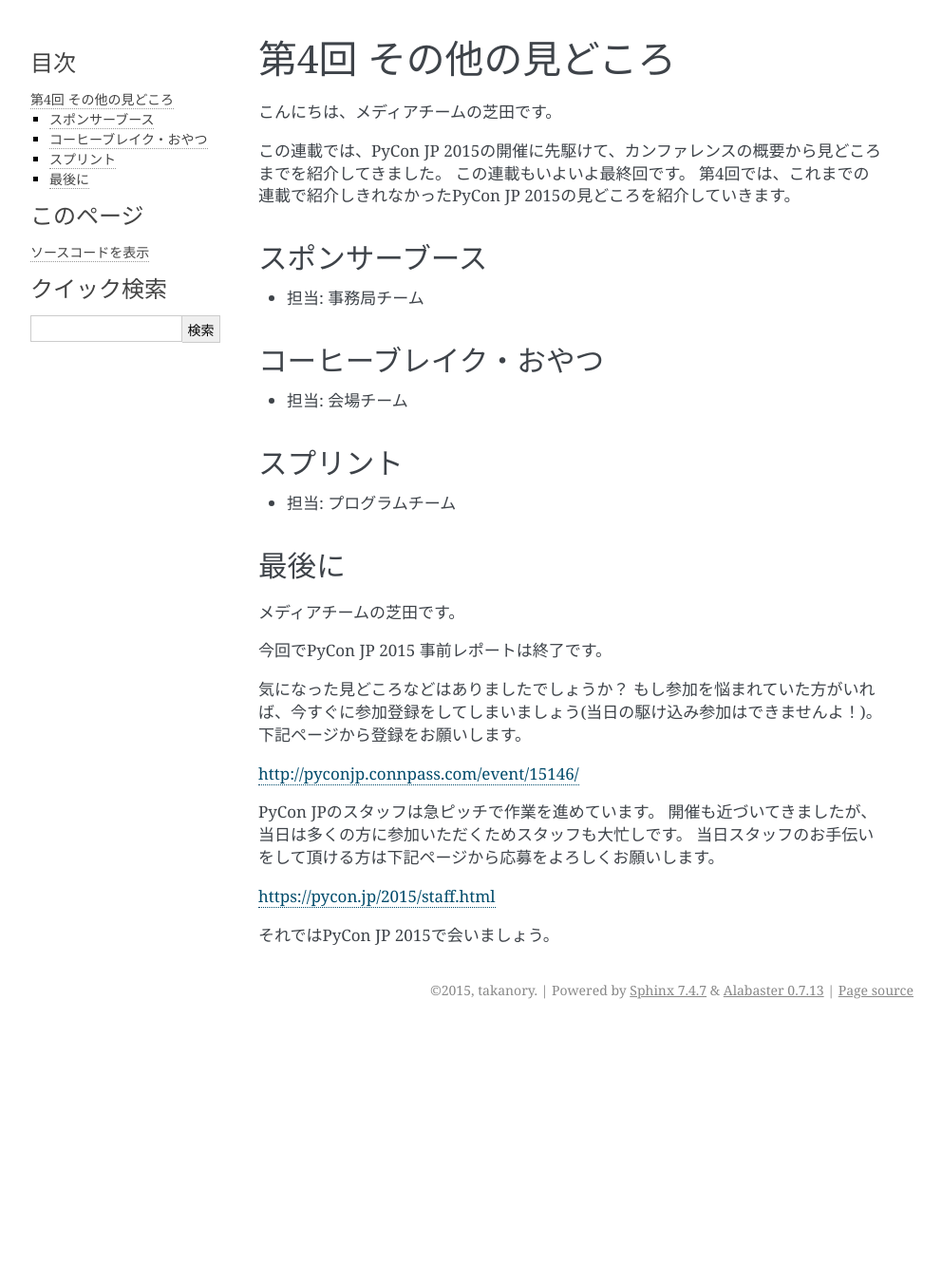
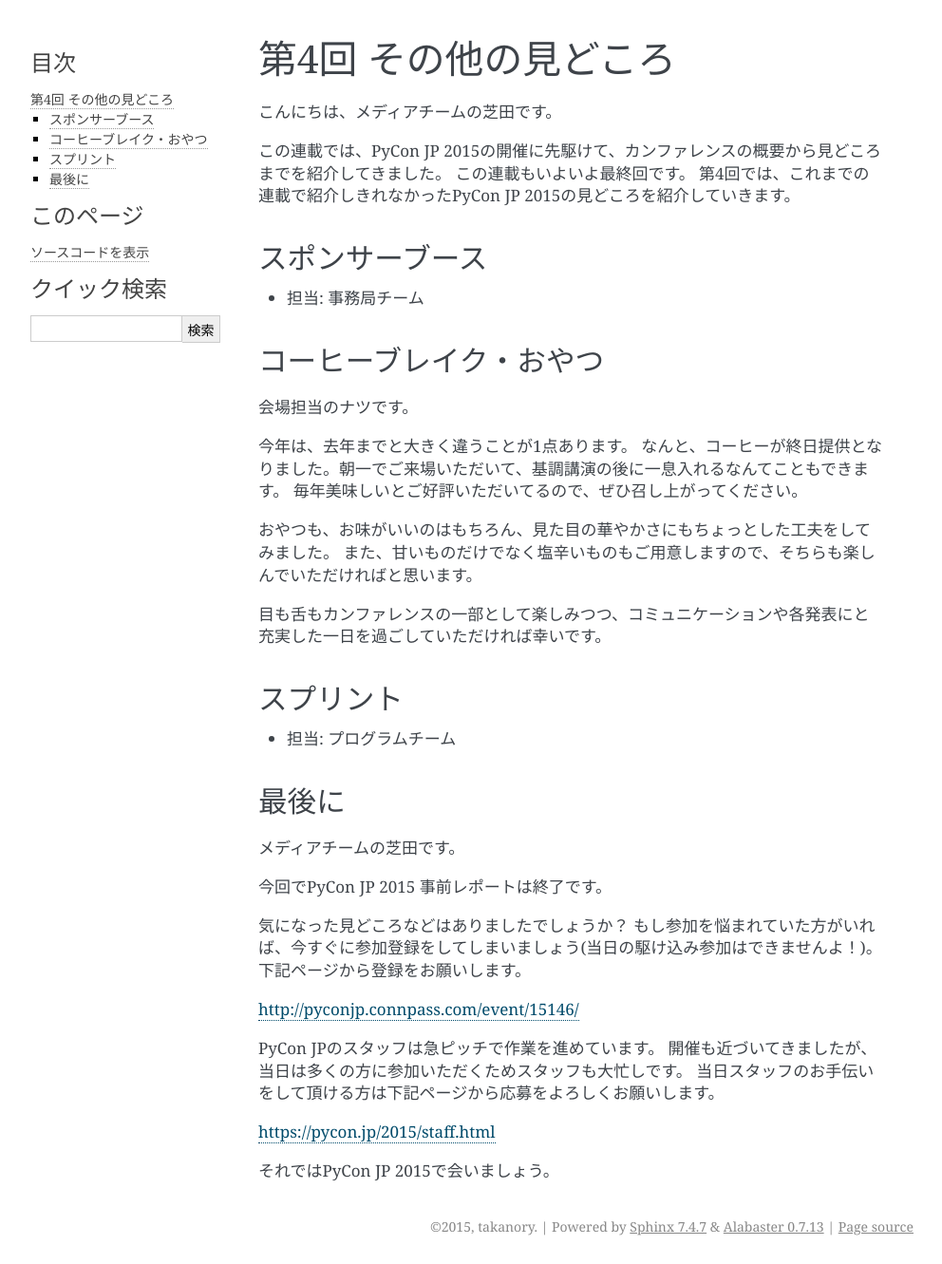
Before and after one commit to pyconjp/reports2015, a Sphinx documentation site: the page built from source/04_others.rst, in a window 1280 px wide. Shown: the whole page at 95% size, without its empty margins (148-1140 px from the left). Built offline with Sphinx 7.4.7, drawn with Linux system fonts in a browser that asks for light colours; before the commit the page ends 1082 px from its top, so only the background shows below that.

Commit message:
コーヒーブレイク部分を追加

```diff
--- a/source/04_others.rst
+++ b/source/04_others.rst
@@ -15,7 +15,18 @@
 
 コーヒーブレイク・おやつ
 ========================
-- 担当: 会場チーム
+
+会場担当のナツです。
+
+今年は、去年までと大きく違うことが1点あります。
+なんと、コーヒーが終日提供となりました。朝一でご来場いただいて、基調講演の後に一息入れるなんてこともできます。
+毎年美味しいとご好評いただいてるので、ぜひ召し上がってください。
+
+おやつも、お味がいいのはもちろん、見た目の華やかさにもちょっとした工夫をしてみました。
+また、甘いものだけでなく塩辛いものもご用意しますので、そちらも楽しんでいただければと思います。
+
+目も舌もカンファレンスの一部として楽しみつつ、コミュニケーションや各発表にと充実した一日を過ごしていただければ幸いです。
+
 
 スプリント
 ==========
```
